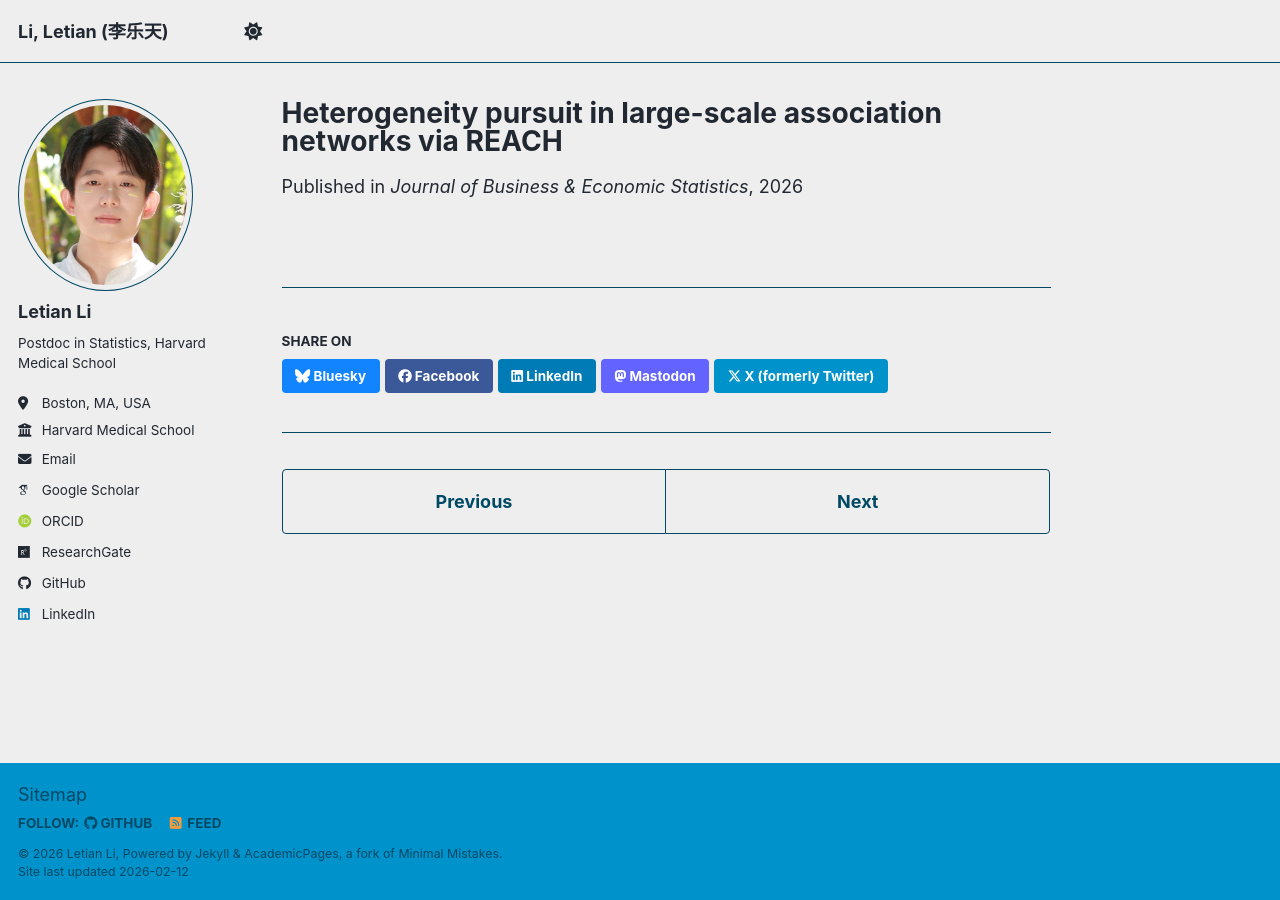
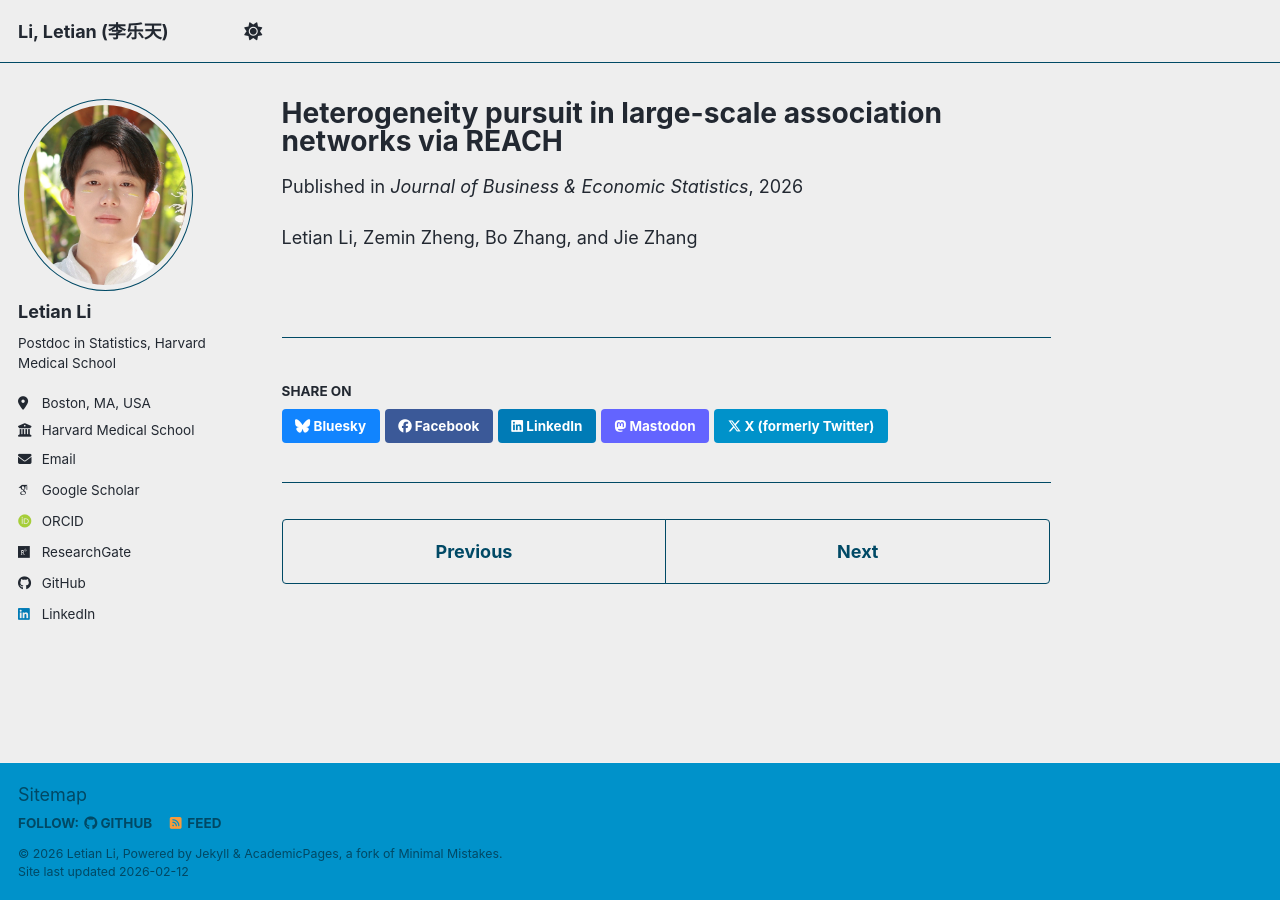
Before and after one commit to letianli059/letianli059.github.io, a Jekyll site: the page built from _publications/REACH.md, in a window 1280 px wide. Built offline with Jekyll 4.4.1, drawn with Linux system fonts in a browser that asks for light colours; some web fonts are replaced; a script bundle is joined from its source files by our own code; library files that are not in the unit come from our copies.

Commit message:
Update REACH.md

```diff
--- a/_publications/REACH.md
+++ b/_publications/REACH.md
@@ -10,3 +10,5 @@ slidesurl:
 paperurl:
 citation:
 ---
+
+Letian Li, Zemin Zheng, Bo Zhang, and Jie Zhang
```
